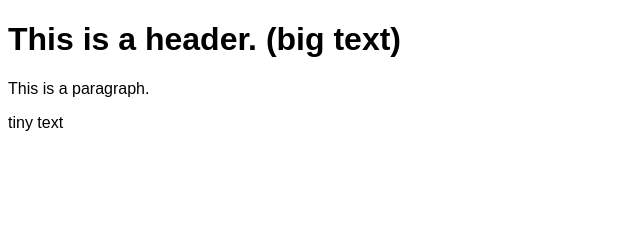
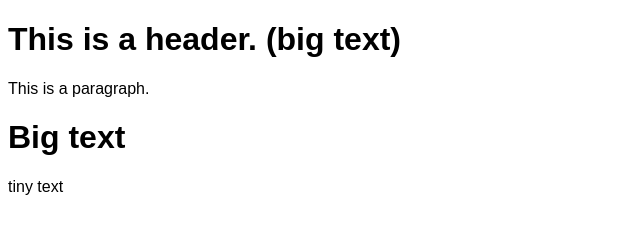
Before and after one commit to Kalilamodow/test_repo, a plain HTML site: page document.html in a window 1280 px wide. Shown: the whole page, without its empty margins (0-640 px from the left). Drawn offline with Linux system fonts and the light colour scheme.

Commit message:
put big text in document.html

```diff
--- a/document.html
+++ b/document.html
@@ -9,11 +9,15 @@
             /* now the font isn't ugly anymore :) */
             font-family: Arial, Helvetica, sans-serif;
         }
+        .big {
+            font-size: xx-large;
+        }
     </style>
 </head>
 <body>
     <h1>This is a header. (big text)</h1>
     <p>This is a paragraph. </p>
+    <h1 class="big">Big text</h1>
     <div style="font-size: tiny;">tiny text</div>
 </body>
 </html>
```
